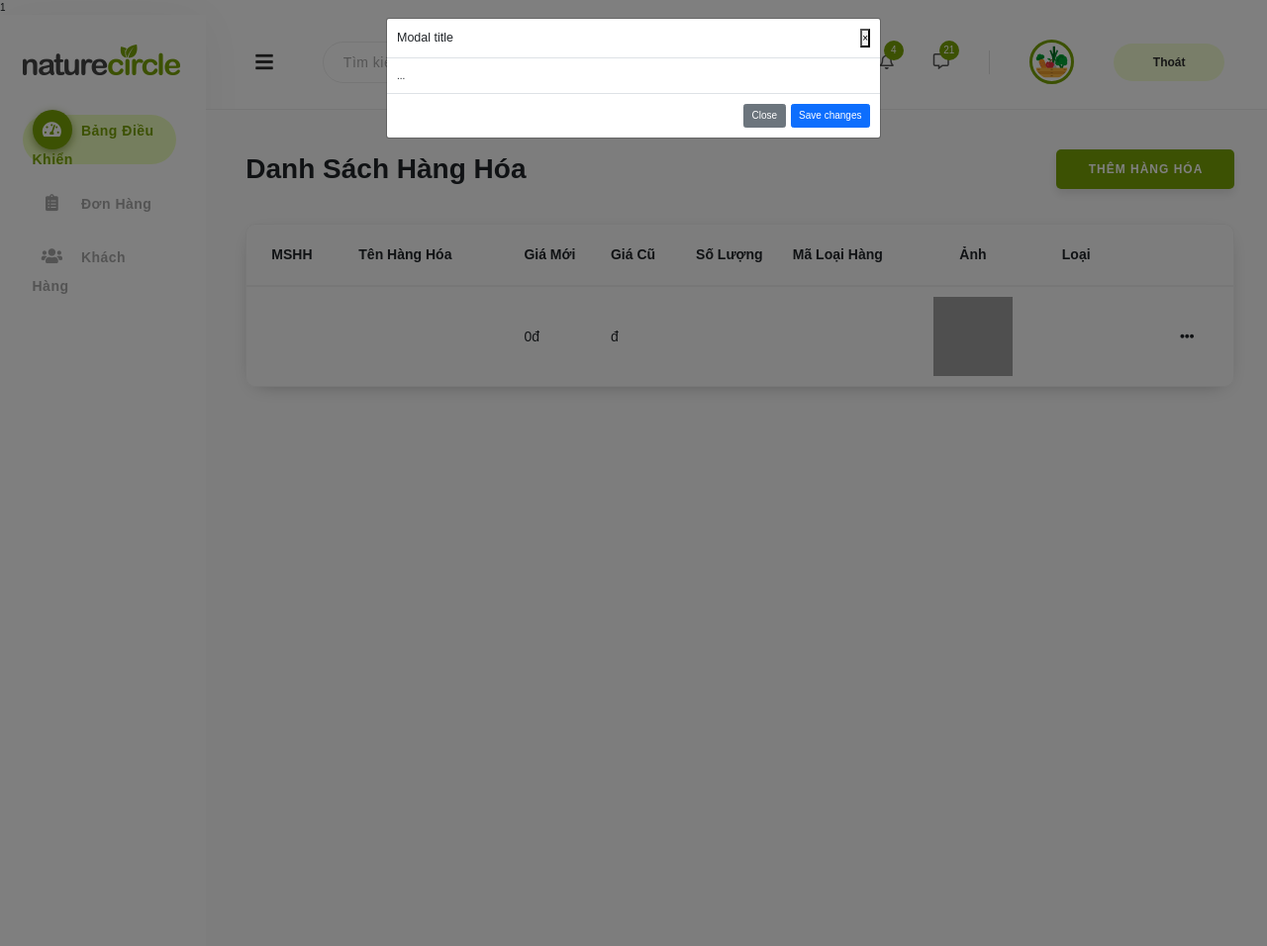
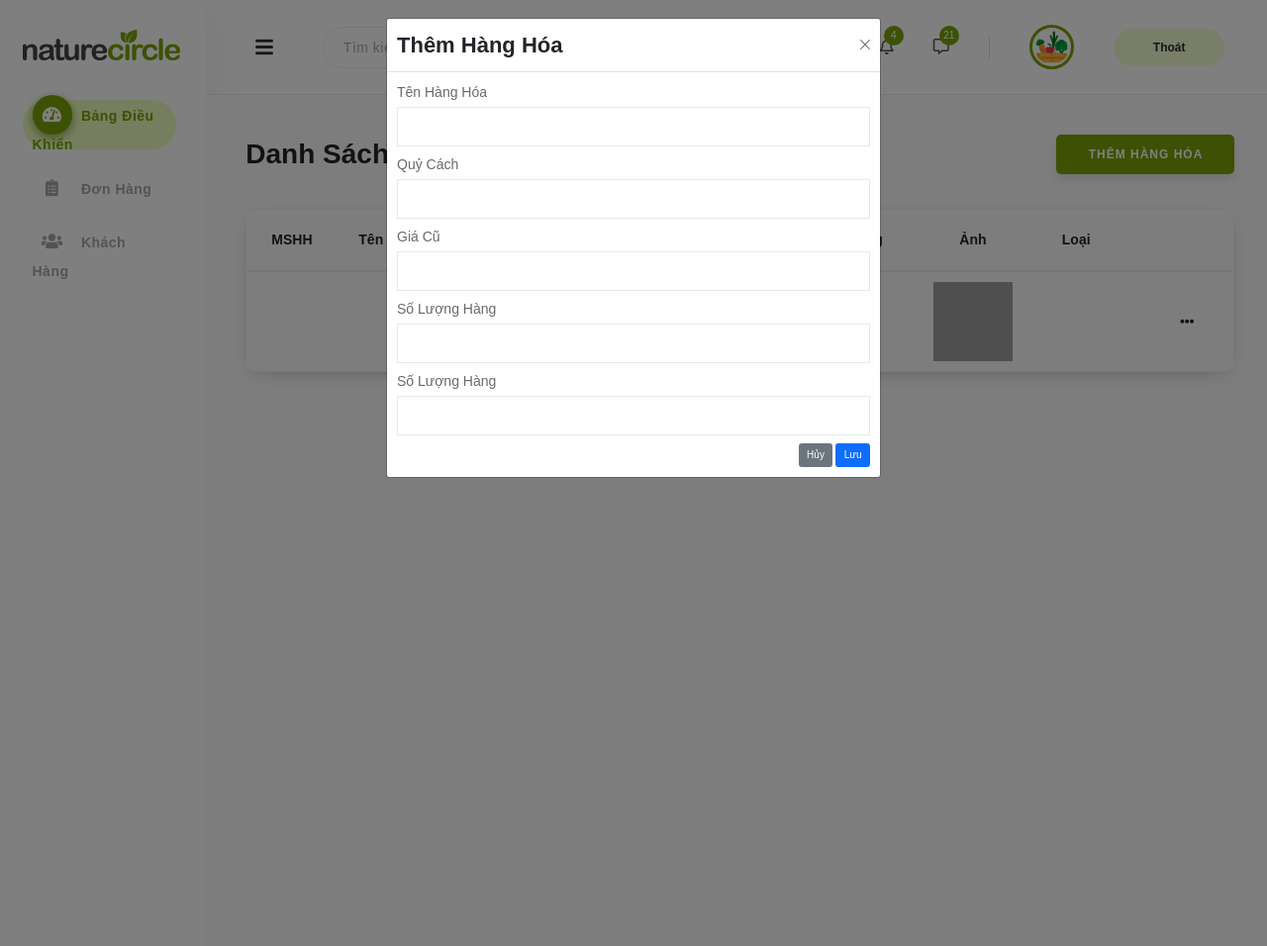
Before and after one commit to duybao901/nature-shop, a PHP site: page /admin.php in a window 1280 px wide, after a click on "THÊM HÀNG HÓA". Shown: the whole page at 99% size. Run offline with PHP 8.4, Linux system fonts and the light colour scheme; the visitor is signed in with stand-in values (Sample User, id 1); tables that the repository leaves empty or names only in its code hold one stand-in row (values such as "Sample post"); data that the repository does not hold is empty; a stand-in replaces the project's code that opens the database connection; some libraries are stand-ins or nearby versions; grey boxes are pictures that could not be loaded.

Commit message:
fix link image

```diff
--- a/admin.php
+++ b/admin.php
@@ -19,16 +19,19 @@
 ob_start();
 session_start();
 include_once("./connect.php");
-$trangthai = isset($_GET['trangthai']) ? $_GET['trangthai'] : null;
-$sodondh = isset($_GET['sodondh']) ? $_GET['sodondh'] : null;
+
+
+// Kiem tra neu chua login bang admin thi phai login
 $isAdmin = isset($_SESSION['isAdmin']) ? $_SESSION['isAdmin'] : false;
-echo $isAdmin;
 if (!$isAdmin) {
     echo "<script>
       window.location.href='/shop/login.php';
     </script>";
 }
 
+// Dat lai trang thai cac don hang
+$trangthai = isset($_GET['trangthai']) ? $_GET['trangthai'] : null;
+$sodondh = isset($_GET['sodondh']) ? $_GET['sodondh'] : null;
 if (isset($trangthai) and isset($sodondh)) {
     if (mysqli_query($conn, "UPDATE `chitietdathang` SET `TrangThai`='$trangthai' WHERE SoDonDH='$sodondh' ")) {
         echo "<script>
@@ -133,7 +136,7 @@
                                             <td class="order__tabel-quantity" style="width: 150px;"><?php echo $hanghoa['SoLuongHang'] ?></td>
                                             <td class="order__tabel-mlh" style="width: 150px;"><?php echo $hanghoa['MaLoaiHang'] ?></td>
                                             <td class="order__tabel-image" style="width: 280px;text-align: center;">
-                                                <img src="<?php echo $hanghoa['anh'] ?>" alt="" style="width: 80px;height:80px;object-fit: cover;">
+                                                <img src="assets/img/<?php echo $hanghoa['anh'] ?>" alt="" style="width: 80px;height:80px;object-fit: cover;">
                                             </td>
                                             <td class="order__tabel-type" style="width: 180px;">
                                                 <?php $type = $hanghoa['type'];
@@ -325,22 +328,42 @@
             </div>
         </div>
     </div>
-    <!-- Modal -->
+    <!-- Modal Them Hang Hoa -->
     <div class="modal fade" id="themhanghoa" tabindex="-1" role="dialog" aria-labelledby="exampleModalLabel" aria-hidden="true">
         <div class="modal-dialog" role="document">
-            <div class="modal-content">
+            <div class="modal-content addproduct__heading">
                 <div class="modal-header">
-                    <h5 class="modal-title" id="exampleModalLabel">Modal title</h5>
-                    <button type="button" class="close" data-dismiss="modal" aria-label="Close">
-                        <span aria-hidden="true">&times;</span>
+                    <h5 class="modal-title" id="exampleModalLabel">Thêm Hàng Hóa</h5>
+                    <button type="button" class="close btn-close" data-dismiss="modal" aria-label="Close">
                     </button>
                 </div>
                 <div class="modal-body">
-                    ...
-                </div>
-                <div class="modal-footer">
-                    <button type="button" class="btn btn-secondary" data-dismiss="modal">Close</button>
-                    <button type="button" class="btn btn-primary">Save changes</button>
+                    <form action="#" method="POST" class='addproduct__form'>
+                        <div class="form__group">
+                            <label for="tenhanghoa">Tên Hàng Hóa</label>
+                            <input type="text" id='tenhanghoa' name='tenhanghoa'>
+                        </div>
+                        <div class="form__group">
+                            <label for="tenhanghoa">Quỷ Cách</label>
+                            <input type="text" id='tenhanghoa' name='tenhanghoa'>
+                        </div>
+                        <div class="form__group">
+                            <label for="tenhanghoa">Giá Cũ</label>
+                            <input type="text" id='tenhanghoa' name='tenhanghoa'>
+                        </div>
+                        <div class="form__group">
+                            <label for="tenhanghoa">Số Lượng Hàng</label>
+                            <input type="text" id='tenhanghoa' name='tenhanghoa'>
+                        </div>
+                        <div class="form__group">
+                            <label for="tenhanghoa">Số Lượng Hàng</label>
+                            <input type="text" id='tenhanghoa' name='tenhanghoa'>
+                        </div>
+                        <div class="" style="float:right;">
+                            <a type="button" class="btn btn-secondary" data-dismiss="modal">Hủy</a>
+                            <button href="addmin.php?" type="submit" class="btn btn-primary" name='submit-address'>Lưu</button>
+                        </div>
+                    </form>
                 </div>
             </div>
         </div>
--- a/assets/styles/admin.css
+++ b/assets/styles/admin.css
@@ -450,3 +450,32 @@
 .customer__table table tr td p {
     margin-bottom: 0;
 }
+
+/** Add product */
+
+.addproduct__heading h5 {
+    font-size: 22px;
+    font-weight: 600;
+}
+
+.addproduct__form .form__group {
+    display: flex;
+    flex-direction: column;
+    margin-bottom: 8px;
+}
+
+.addproduct__form .form__group label {
+    font-size: 14px;
+    color: #696969;
+    margin-bottom: 4px;
+}
+
+.addproduct__form .form__group input {
+    border: 1px solid #e8e8e8;
+    height: 40px;
+    background-color: transparent;
+    padding: 2px 20px;
+    color: #1f2226;
+    font-size: 13px;
+    width: 100%;
+}
--- a/cart.php
+++ b/cart.php
@@ -101,7 +101,7 @@
                             ?>
                                     <tr>
                                         <td class='cart__tbody-btn'><a href="addcart.php?id_sp=<?php echo $rows['MSHH'] ?>&type=remove&location=<?php echo $_SERVER['REQUEST_URI'] ?>" style="color:#292929"><i class="fa fa-trash" aria-hidden="true"></i></a></td>
-                                        <td class='cart__tbody-img'><a href="detail.php?chitiet=<?php echo $rows['MSHH'] ?>"><img src="<?php echo $rows['anh'] ?>" alt=""></a></td>
+                                        <td class='cart__tbody-img'><a href="detail.php?chitiet=<?php echo $rows['MSHH'] ?>"><img src="assets/img/<?php echo $rows['anh'] ?>" alt=""></a></td>
                                         <td class='cart__tbody-name'><?php echo $rows['TenHH'] ?></td>
                                         <td class='cart__tbody-price'><?php echo $rows['Gia'] ?> đ</td>
                                         <td class='cart__tbody-quantity'><?php echo $_SESSION['carts']["$id_sp"] ?></td>
@@ -126,7 +126,7 @@
                         ?>
                                     <tr>
                                         <td class='cart__tbody-btn'></td>
-                                        <td class='cart__tbody-img'><a href="detail.php?chitiet=<?php echo $product['MSHH'] ?>"><img src="<?php echo $product['anh'] ?>" alt=""></a></td>
+                                        <td class='cart__tbody-img'><a href="detail.php?chitiet=<?php echo $product['MSHH'] ?>"><img src="assets/img/<?php echo $product['anh'] ?>" alt=""></a></td>
                                         <td class='cart__tbody-name'><?php echo $product['TenHH'] ?></td>
                                         <td class='cart__tbody-price'><?php echo number_format($product['Gia'], 0, ',', '.'); ?> đ</td>
                                         <td class='cart__tbody-quantity'><?php echo $order['SoLuong'] ?></td>
--- a/detail.php
+++ b/detail.php
@@ -73,7 +73,7 @@
             <div class="row">
                 <div class="col-lg-5">
                     <div class="product-detail__img">
-                        <img src=" <?php echo $row["anh"] ?>" alt="">
+                        <img src="assets/img/<?php echo $row["anh"] ?>" alt="">
                     </div>
                 </div>
                 <div class="col-lg-7">
@@ -276,7 +276,7 @@
                     while ($rl_rows = mysqli_fetch_array($rl_query)) {
                     ?>
                         <div class="slide__item">
-                            <img src=" <?php echo $rl_rows["anh"] ?>" alt="" class="slide__item-img">
+                            <img src="assets/img/<?php echo $rl_rows["anh"] ?>" alt="" class="slide__item-img">
                             <div class="slide__item-rate">
                                 <i class="fa fa-star-o color"></i>
                                 <i class="fa fa-star-o color"></i>
--- a/header.php
+++ b/header.php
@@ -161,7 +161,7 @@
                                          </a>
                                          <div>
                                              <a href="detail.php?chitiet=<?php echo $rows['MSHH'] ?>">
-                                                 <img src="<?php echo $rows["anh"] ?>" alt="">
+                                                 <img src="assets/img/<?php echo $rows["anh"] ?>" alt="">
                                              </a>
                                              <div class="right__cart-info">
                                                  <a href="detail.php?chitiet=<?php echo $rows['MSHH'] ?>"><?php echo $rows["TenHH"] ?></a>
```
Also changed, not shown: home.php (+16 -16 lines).
